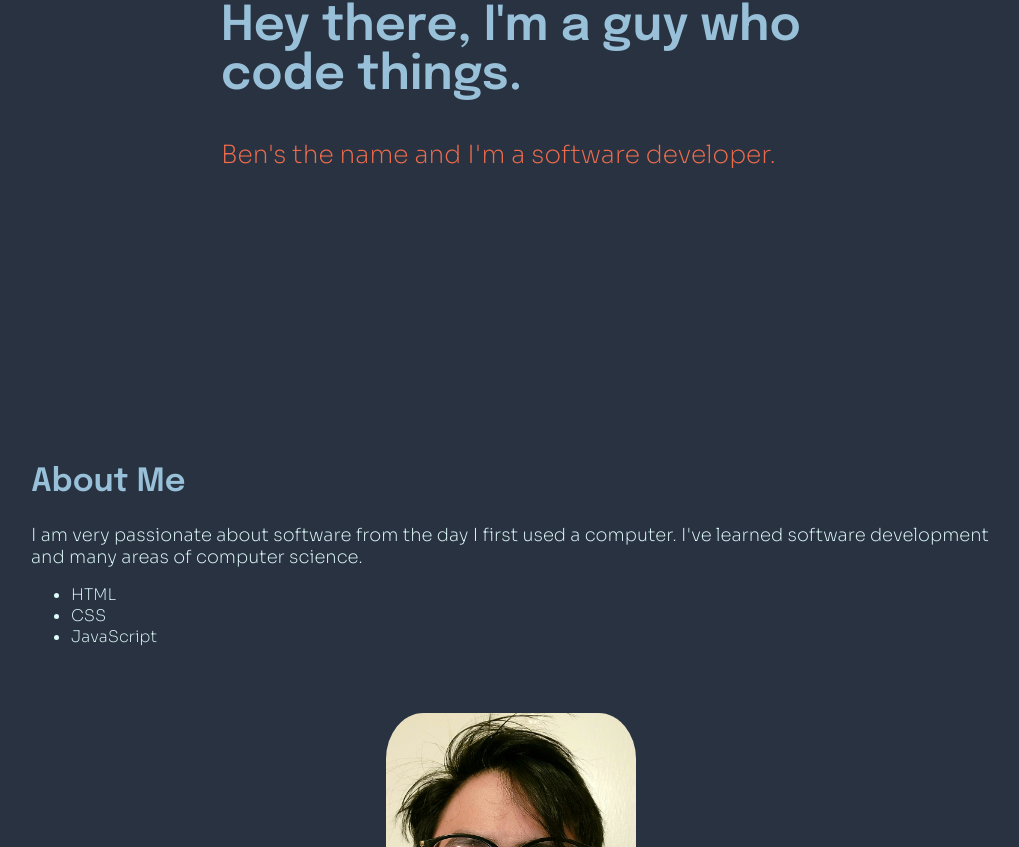
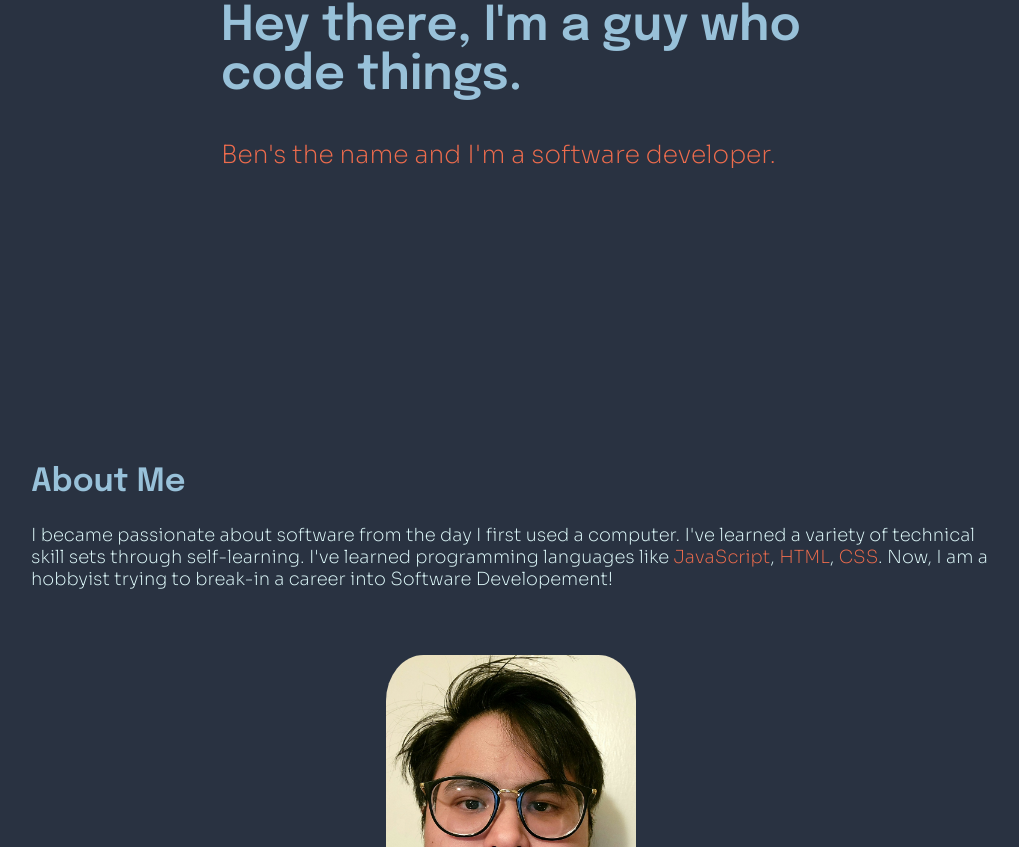
Before and after one commit to Benjamin-Sithisane/portfolio-v1, a React (Create React App) app: page / in a window 1280 px wide. Shown: the part 334-1181 px from the top of the page, without its empty margins (129-1148 px from the left). Built offline with nearby package versions, Linux system fonts and the light colour scheme.

Commit message:
Update about.js

```diff
--- a/src/components/about.js
+++ b/src/components/about.js
@@ -41,6 +41,11 @@ const StyledAboutSection = styled.section`
         font-size: 25px;
     }
 
+    u {
+        color: var(--accent-color);
+        text-decoration: none;
+    }
+
     @media (max-width: 1300px) {
         padding: 0;
         margin: 0 0 75px 0;
@@ -75,14 +80,11 @@ const About = () => {
 
             <div className='container'>
                 <div>
-                    <p>I am very passionate about software from the day I first used a computer. I've learned software
-                        development and many areas of computer science.
+                    <p>I became passionate about software from the day I first used a computer. I've learned a
+                        variety of technical skill sets through self-learning. I've learned programming languages like
+                        <u> JavaScript</u>, <u>HTML</u>, <u>CSS</u>. Now, I am a hobbyist trying to break-in a career into
+                        Software Developement!
                     </p>
-                    <ul>
-                        <li>HTML</li>
-                        <li>CSS</li>
-                        <li>JavaScript</li>
-                    </ul>
                 </div>
 
                 <img src={profilepic} alt='Ben'/>
```
